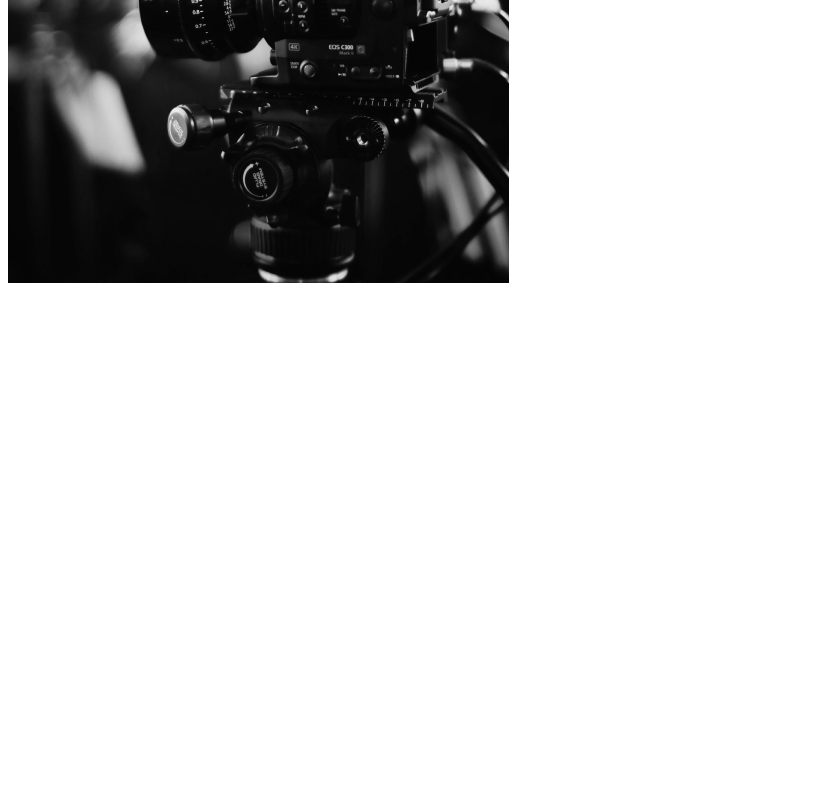
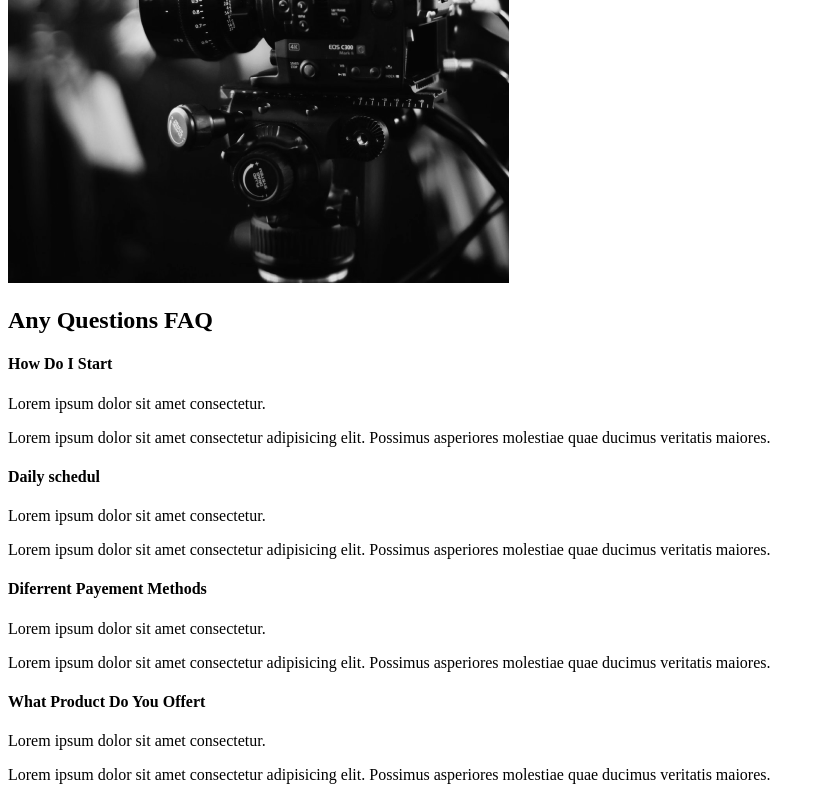
Before and after one commit to belaouer/portfolio-react-project, a React (Create React App) app: page / in a window 1280 px wide. Shown: the part 2099-2899 px from the top of the page, without its empty margins (0-825 px from the left). Before the commit the page ends 2394 px from the top, so only its background shows below. Built offline with nearby package versions, Linux system fonts and the light colour scheme.

Commit message:
4. faq section

```diff
--- /dev/null
+++ b/src/components/FaqSection.js
@@ -0,0 +1,39 @@
+import React from 'react'
+
+const FaqSection = () => {
+    return (
+        <div className="faq">
+            <h2>Any Questions <span>FAQ</span></h2>
+            <div className="question">
+                <h4>How Do I Start</h4>
+                <div className="answer">
+                    <p>Lorem ipsum dolor sit amet consectetur.</p>
+                    <p>Lorem ipsum dolor sit amet consectetur adipisicing elit. Possimus asperiores molestiae quae ducimus veritatis maiores.</p>
+                </div>
+            </div>
+            <div className="question">
+                <h4>Daily schedul</h4>
+                <div className="answer">
+                    <p>Lorem ipsum dolor sit amet consectetur.</p>
+                    <p>Lorem ipsum dolor sit amet consectetur adipisicing elit. Possimus asperiores molestiae quae ducimus veritatis maiores.</p>
+                </div>
+            </div>
+            <div className="question">
+                <h4>Diferrent Payement Methods</h4>
+                <div className="answer">
+                    <p>Lorem ipsum dolor sit amet consectetur.</p>
+                    <p>Lorem ipsum dolor sit amet consectetur adipisicing elit. Possimus asperiores molestiae quae ducimus veritatis maiores.</p>
+                </div>
+            </div>
+            <div className="question">
+                <h4>What Product Do You Offert</h4>
+                <div className="answer">
+                    <p>Lorem ipsum dolor sit amet consectetur.</p>
+                    <p>Lorem ipsum dolor sit amet consectetur adipisicing elit. Possimus asperiores molestiae quae ducimus veritatis maiores.</p>
+                </div>
+            </div>
+        </div>
+    )
+}
+
+export default FaqSection
--- a/src/pages/AboutUs.js
+++ b/src/pages/AboutUs.js
@@ -1,12 +1,14 @@
 import React from 'react';
 import AboutSection from '../components/AboutSection';
 import ServicesSection from '../components/ServicesSection';
+import FaqSection from '../components/FaqSection';
 
 const AboutUs = () => {
     return (
         <div className="aboutUs">
             <AboutSection/>
             <ServicesSection/>
+            <FaqSection/>
         </div>
     )
 }
```
